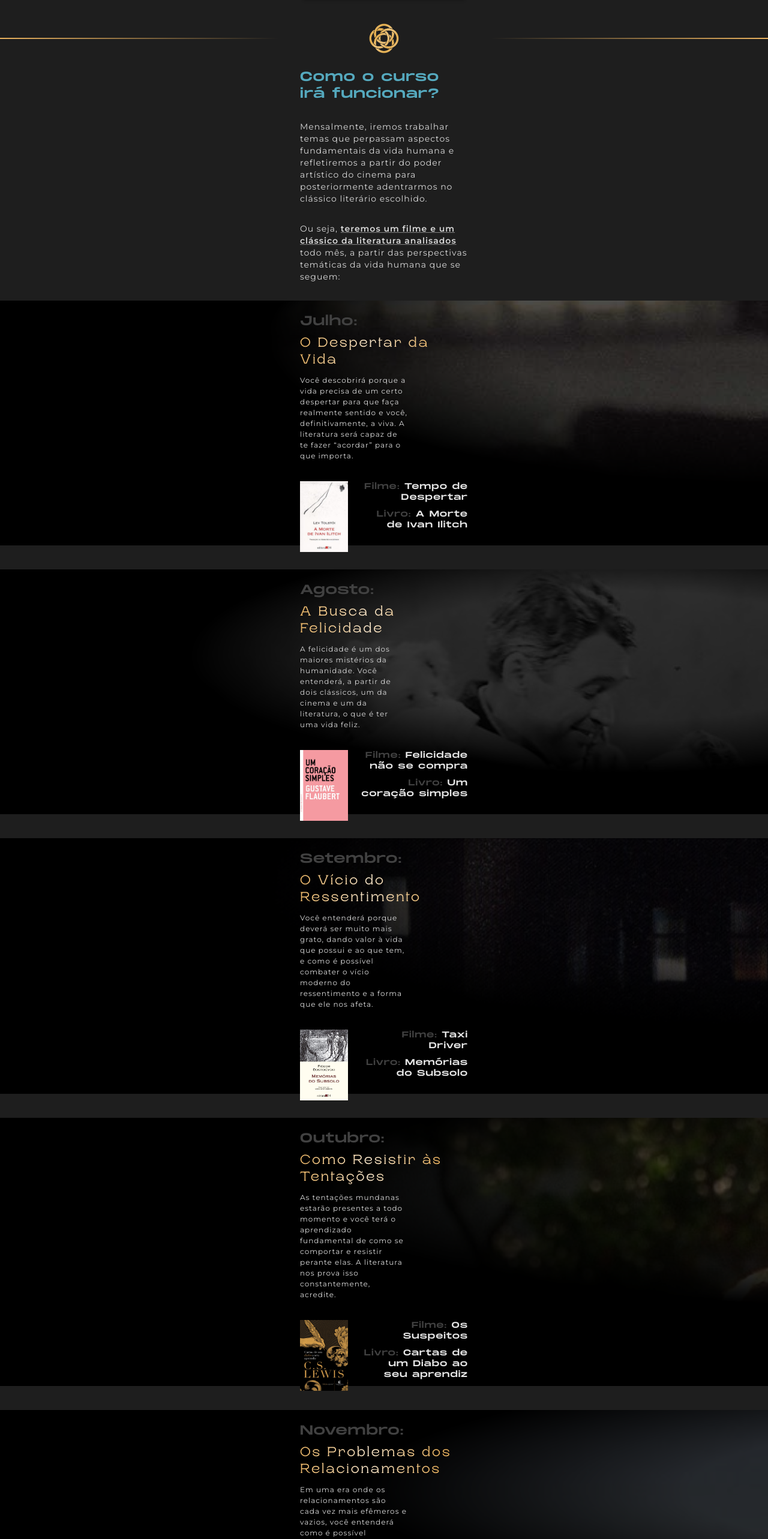
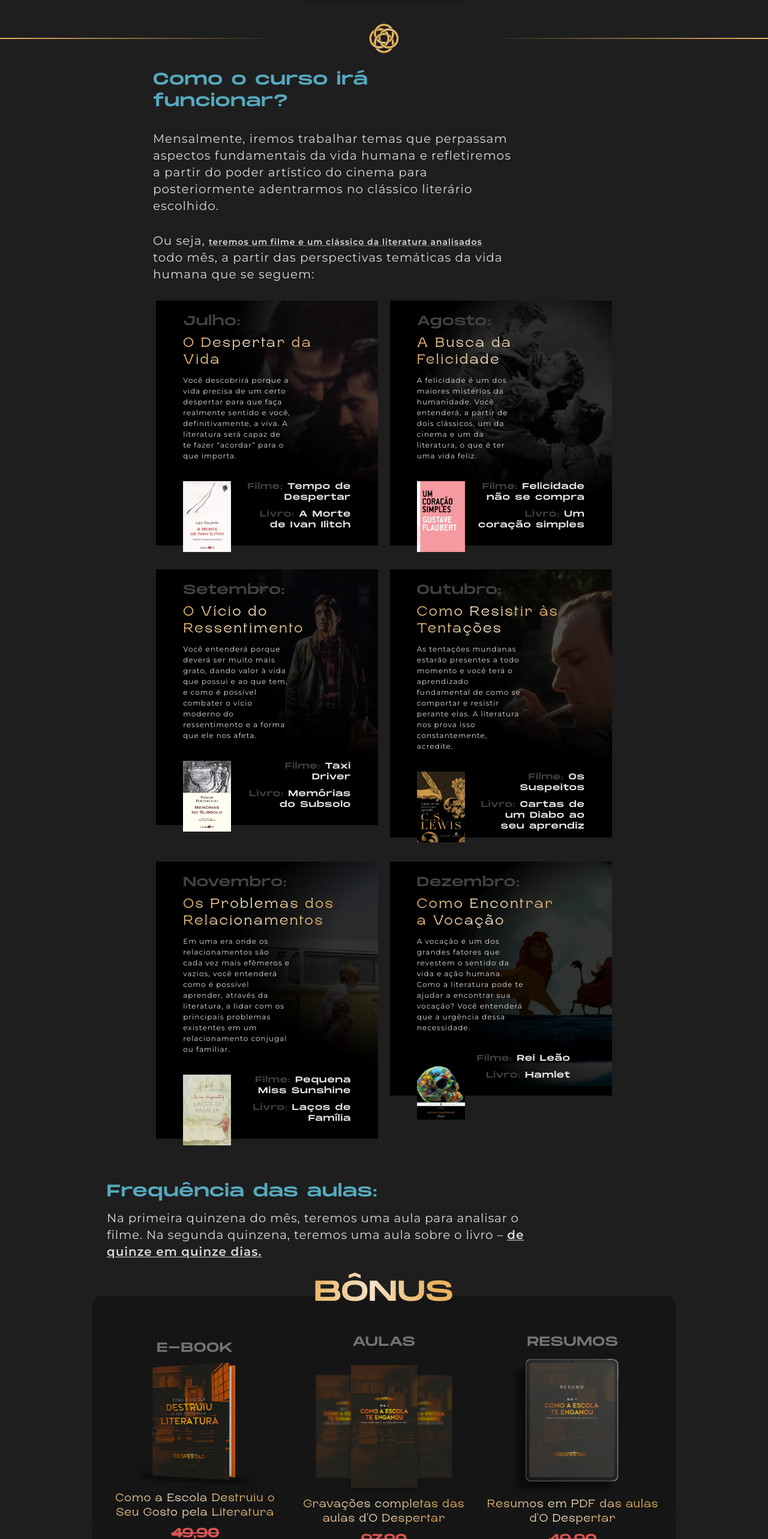
Before and after one commit to MatheusLasserre/matheus-araujo-website, a Next.js app: page / in a window 1280 px wide. Shown: the part 4163-6728 px from the top of the page at 60% size. Built offline with nearby package versions, Linux system fonts and the light colour scheme.

Commit message:
Ajustes finais

```diff
--- a/styles/Bloco5.module.css
+++ b/styles/Bloco5.module.css
@@ -91,3 +91,43 @@
     background:#1E1E1E;
     position: relative;
 }
+
+@media only screen and (min-width: 770px) {
+    .bloco5Background {
+        width: 77rem;
+
+    }
+
+    .headText {
+        font-size: 2.8rem;
+        line-height: 3.6rem;
+        text-align: left;
+        margin-left: 0;
+        padding-right: 30rem;
+    }
+
+    .bodyText {
+        font-size: 2rem;
+        line-height: 2.8rem;
+        padding-right: 17rem;
+    }
+
+    .FilmesWrap {
+        display: flex;
+        flex-direction: row;
+        align-items: flex-start;
+        justify-content: center;
+        flex-wrap: wrap;
+        width: 77rem;
+        margin: auto;
+        overflow: hidden;
+        column-gap: 2rem;
+    }
+
+    .primeiroFilme, .segundoFilme, .terceiroFilme, .quartoFilme, .quintoFilme, .sextoFilme {
+        width: 48%;
+        overflow: hidden;
+    }
+
+
+}
--- a/styles/Bloco6.module.css
+++ b/styles/Bloco6.module.css
@@ -185,3 +185,69 @@
     background-image: linear-gradient(270deg, #EAB25E 0%, rgba(234, 178, 94, 0) 26.08%, rgba(234, 178, 94, 0) 73.76%, #EAB25E 100.13%);
 
 }
+
+@media only screen and (min-width: 770px) {
+
+    .contentWrap {
+        width: 97.2rem;
+    }
+
+    .textWrap {
+        margin-bottom: 4rem;
+    }
+
+    .bodyText {
+        font-size: 2rem;
+        padding-right: 20.2rem;
+        line-height: 2.8rem;
+        margin-bottom: 2rem;
+
+    }
+
+    .heavyText {
+        font-size: 2.8rem;
+        line-height: 3.6rem;
+        letter-spacing: 0.1rem;
+    }
+
+    .underline {
+        font-size: 2rem;
+
+    }
+
+    .flexContainer {
+        flex-direction: row;
+        flex-wrap: wrap;
+        align-items: center;
+        justify-content: center;
+        column-gap: 2rem;
+
+    }
+
+
+
+    .flexItem {
+        width: 31%;
+    }
+
+    .boxTitle {
+        font-size: 4.8rem;
+        padding-top: 2rem;
+        margin-top: -4rem;
+        padding-bottom: 4rem;
+    }
+
+    .bonusDescription {
+        font-size: 1.6rem;
+        line-height: 2.2rem;
+        padding-right: 18rem;
+        padding-left: 18rem;
+    }
+
+    .promoText {
+        font-size: 1.6rem;
+        padding-right: 18rem;
+        padding-left: 18rem;
+    }
+
+}
```
